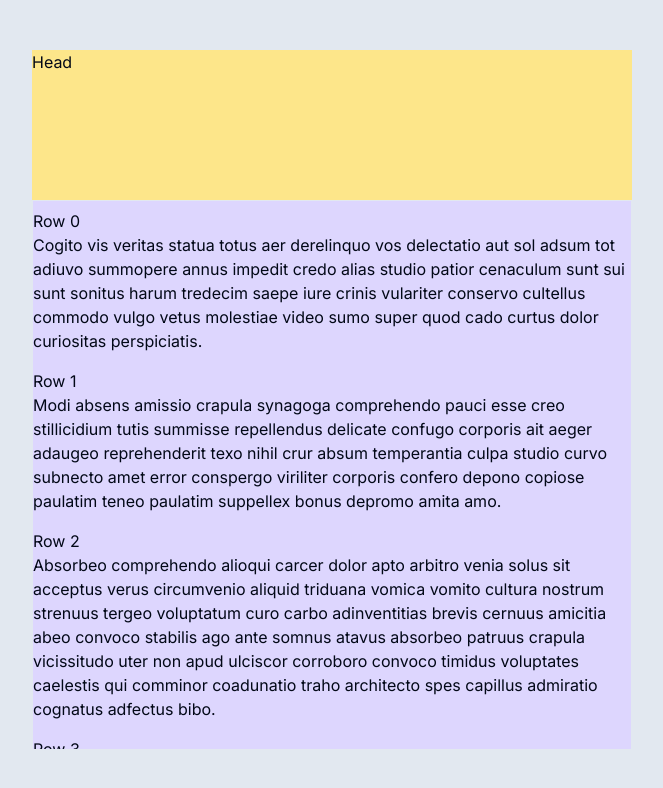
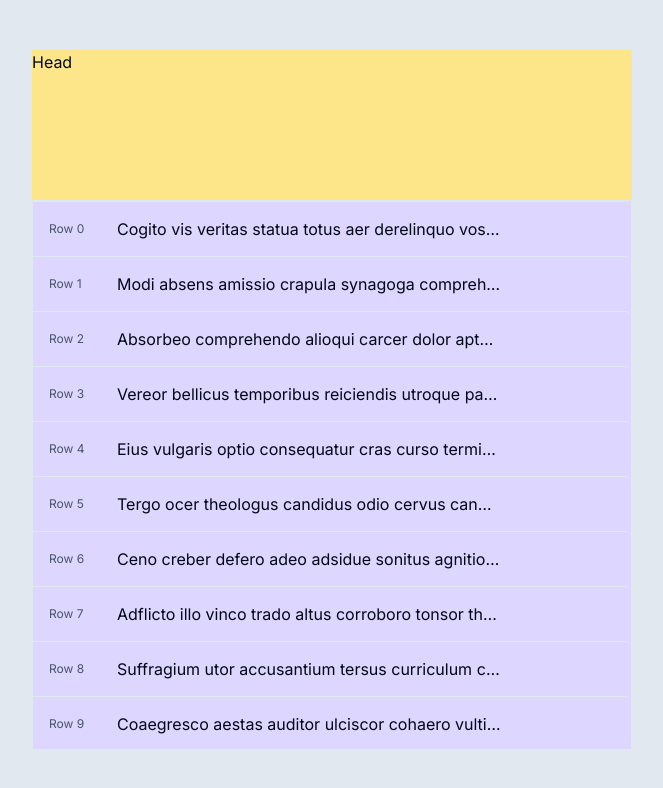
Before and after one commit to iinsu/studio-sandbox, a Next.js app: page /virtual in a window 1280 px wide. Shown: the top 788 px of the page, without its empty margins (308-971 px from the left). Built offline with nearby package versions, Linux system fonts and the light colour scheme.

Commit message:
Virtual - 라벨 적용

```diff
--- a/src/app/virtual/_components/row.tsx
+++ b/src/app/virtual/_components/row.tsx
@@ -3,8 +3,9 @@
 import { useRef } from "react";
 import { faker } from "@faker-js/faker";
 import { useVirtualizer } from "@tanstack/react-virtual";
+import { PencilLine } from "lucide-react";
 
-const sentences = new Array(4).fill(true).map(() =>
+const sentences = new Array(100).fill(true).map(() =>
   faker.lorem.sentence({
     min: 20,
     max: 70,
@@ -51,9 +52,40 @@ export const RowVirtualDynamic = () => {
                   ref={virtualizer.measureElement}
                   data-index={virtualRow.index}
                 >
-                  <div className="py-2">
-                    <div>Row {virtualRow.index}</div>
-                    <div>{sentences[virtualRow.index]}</div>
+                  <div className="relative group w-full space-y-0">
+                    <div className="absolute z-30 hidden h-1/2 w-full group-focus-within:flex" />
+                    <label
+                      htmlFor={`${virtualRow.key}`}
+                      className={` grid h-[55px]  transform items-center rounded-r-md transition-all
+                      duration-300 hover:cursor-pointer hover:bg-[#EEF5FF]
+                      group-focus-within:-z-10 group-focus-within:h-[115px] group-focus-within:items-start group-focus-within:text-xs`}
+                    >
+                      <div className="relative flex h-full items-center  rounded-r-md border-t bg-violet-200 px-3 hover:bg-[#EEF5FF] group-focus-within:items-start">
+                        <div className="flex h-5 items-center group-focus-within:mt-[15px]">
+                          <div className="mx-1 w-[4rem] max-w-[4rem] truncate text-xs text-[#475569]">
+                            Row {virtualRow.index}
+                          </div>
+                          <div className="flex max-w-[24rem]">
+                            <span className="truncate">
+                              {sentences[virtualRow.index]}
+                            </span>
+                          </div>
+                        </div>
+                      </div>
+                    </label>
+                    <div className="absolute bottom-[30px] left-[40px] hidden group-focus-within:z-10 group-focus-within:flex">
+                      <PencilLine className="h-4 w-4 text-[#75A1F4]" />
+                    </div>
+
+                    <input
+                      id={`${virtualRow.key}`}
+                      defaultValue={sentences[virtualRow.index]}
+                      className={`
+                        absolute bottom-0 left-6 -z-10 w-[28rem] border-dashed
+                        border-[#E2E8F0] bg-[#F8FAFC] pl-11
+                        opacity-0 transition-opacity duration-700 ease-in focus:bottom-[22px] focus:z-0 focus:opacity-100
+                        `}
+                    />
                   </div>
                 </div>
               ))}
```
